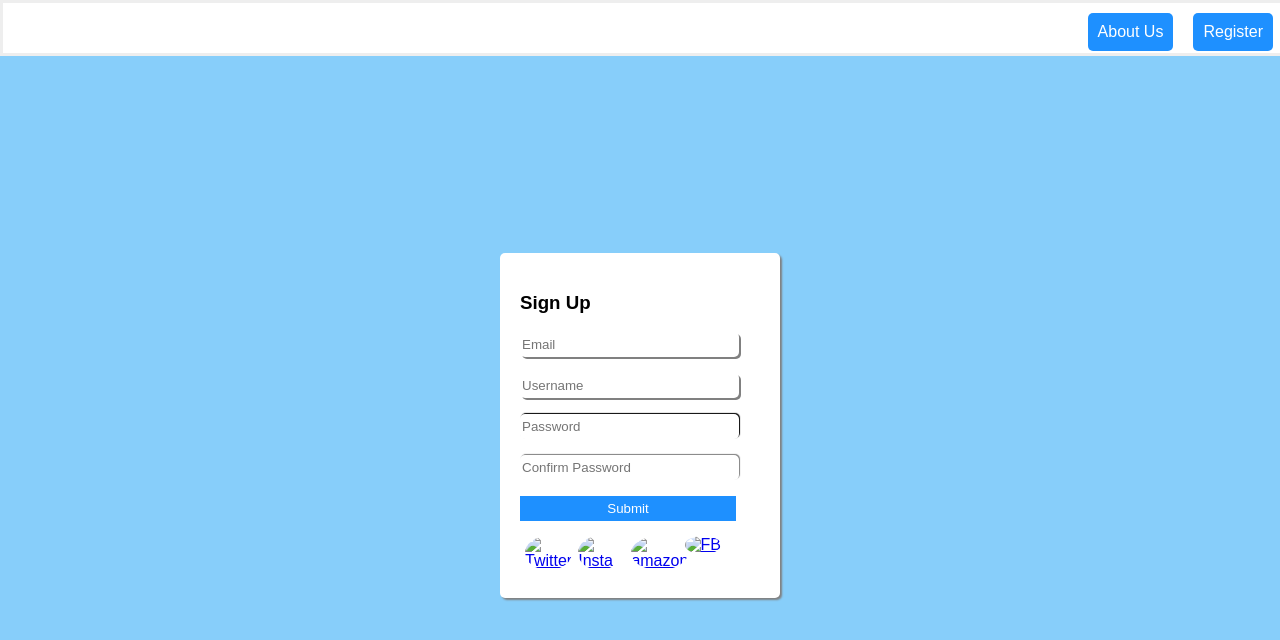
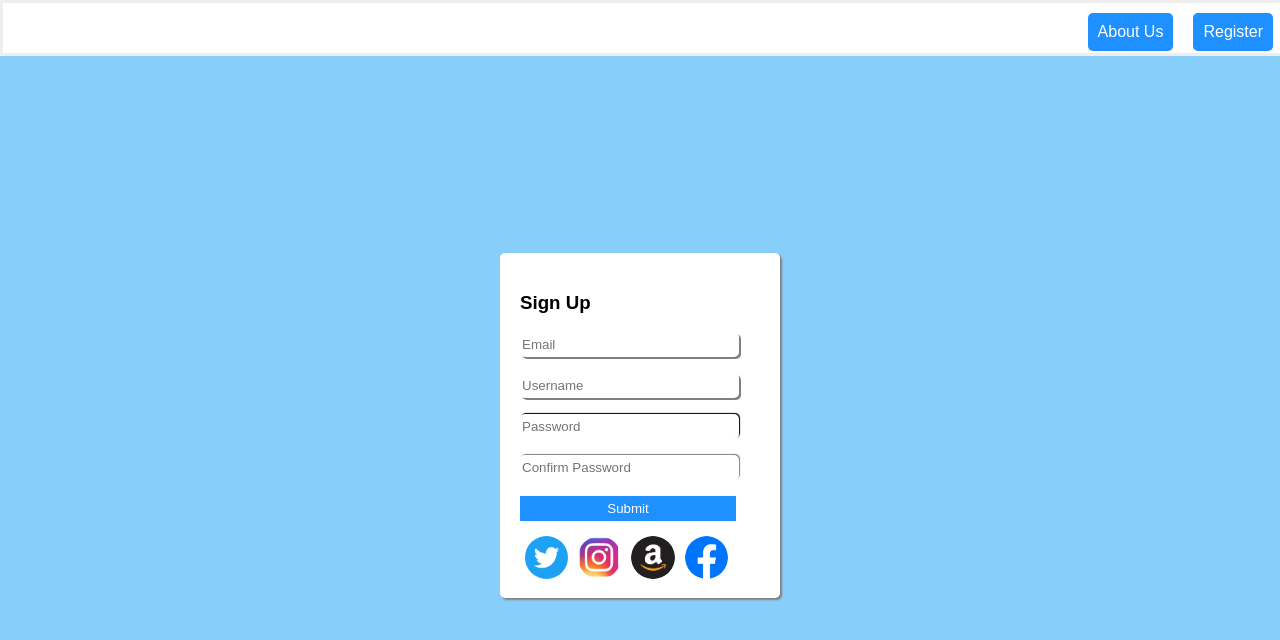
Before and after one commit to harrisonjillian/RegisterPage, a plain HTML site: page index.html in a window 1280 px wide. Drawn offline with Linux system fonts and the light colour scheme.

Commit message:
updated image path

```diff
--- a/index.html
+++ b/index.html
@@ -26,19 +26,19 @@
             <div class="row">
                 <div class="column">
                     <a href="https://twitter.com/">
-                    <img src="../HTMLRegisterPage/Assets/twitter.png"  alt="Twitter" style="width:100%"></a>
+                    <img src="../Assets/twitter.png"  alt="Twitter" style="width:100%"></a>
                 </div>
                 <div class="column">
                     <a href="https://instagram.com">
-            <img src="../HTMLRegisterPage/Assets/instagram.jpg" alt="Insta" style="width:100%"></a>
+            <img src="../Assets/instagram.jpg" alt="Insta" style="width:100%"></a>
             </div>
             <div class="column">
                 <a href="https://amazon.com">
-                <img src="../HTMLRegisterPage/Assets/amazon.png" alt="amazon" style="width:100%"></a>
+                <img src="../Assets/amazon.png" alt="amazon" style="width:100%"></a>
                 </div>
             <div class="column">
                 <a href="https://facebook.com">
-            <img src="../HTMLRegisterPage/Assets/facebook.png" alt="FB" style="width:100%"></a>
+            <img src="../Assets/facebook.png" alt="FB" style="width:100%"></a>
             </div>
         </form>
         </div>
```
